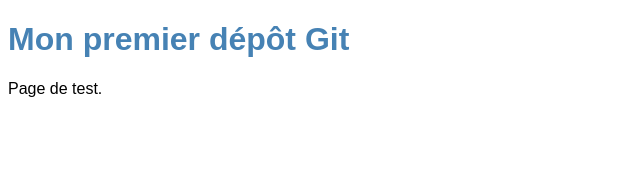
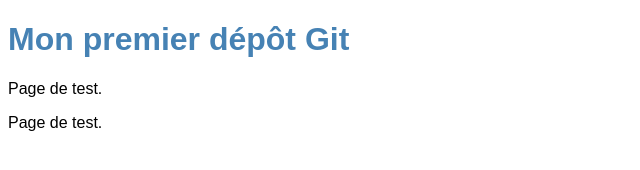
Before and after one commit to siwarabbes298-afk/site-vitrine, a plain HTML site: page site-vitrine/index.html in a window 1280 px wide. Shown: the whole page, without its empty margins (0-640 px from the left). Drawn offline with Linux system fonts and the light colour scheme.

Commit message:
add nex paragraph

```diff
--- a/site-vitrine/index.html
+++ b/site-vitrine/index.html
@@ -8,6 +8,6 @@
 <body>
     <h1>Mon premier dépôt Git</h1>
    <p>Page de test.</p>
-
+<p>Page de test.</p>
 </body>
 </html>
```
